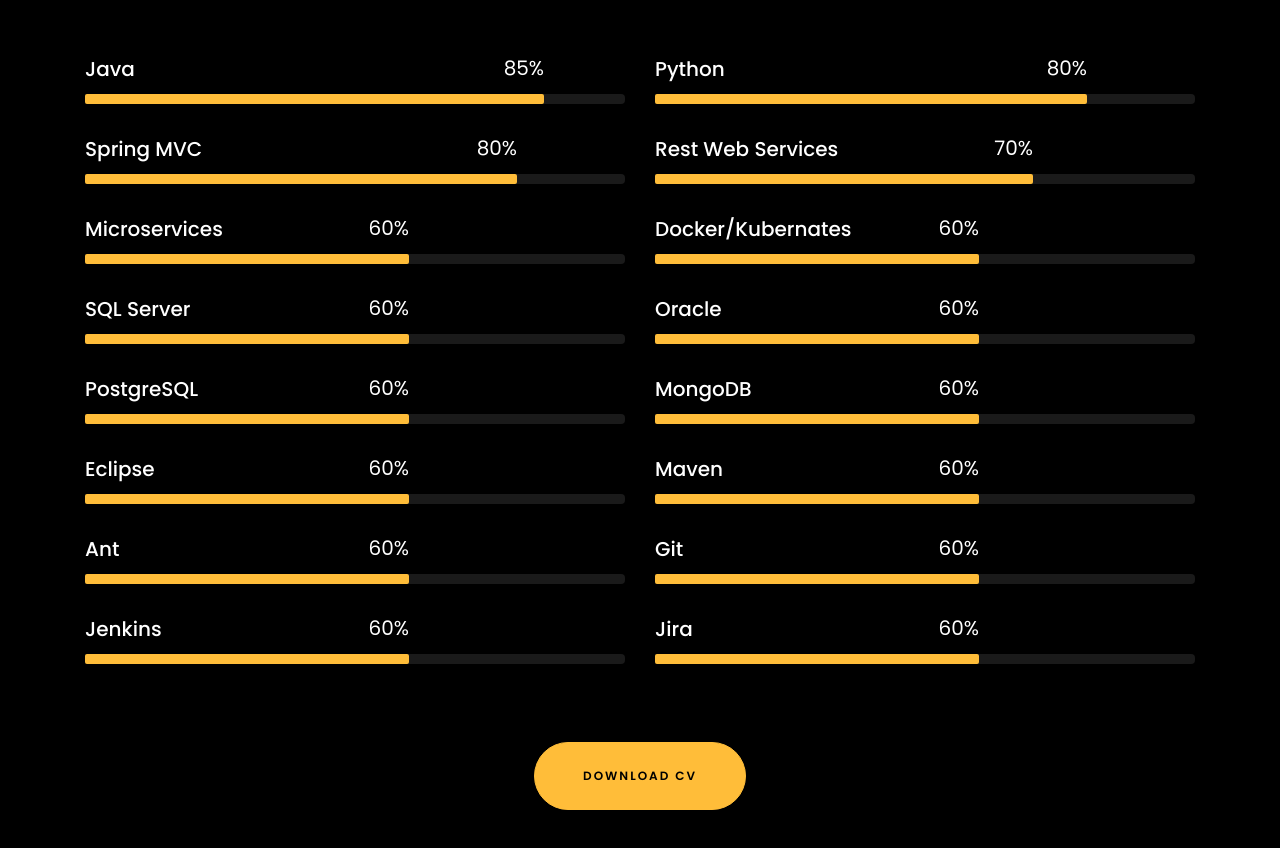
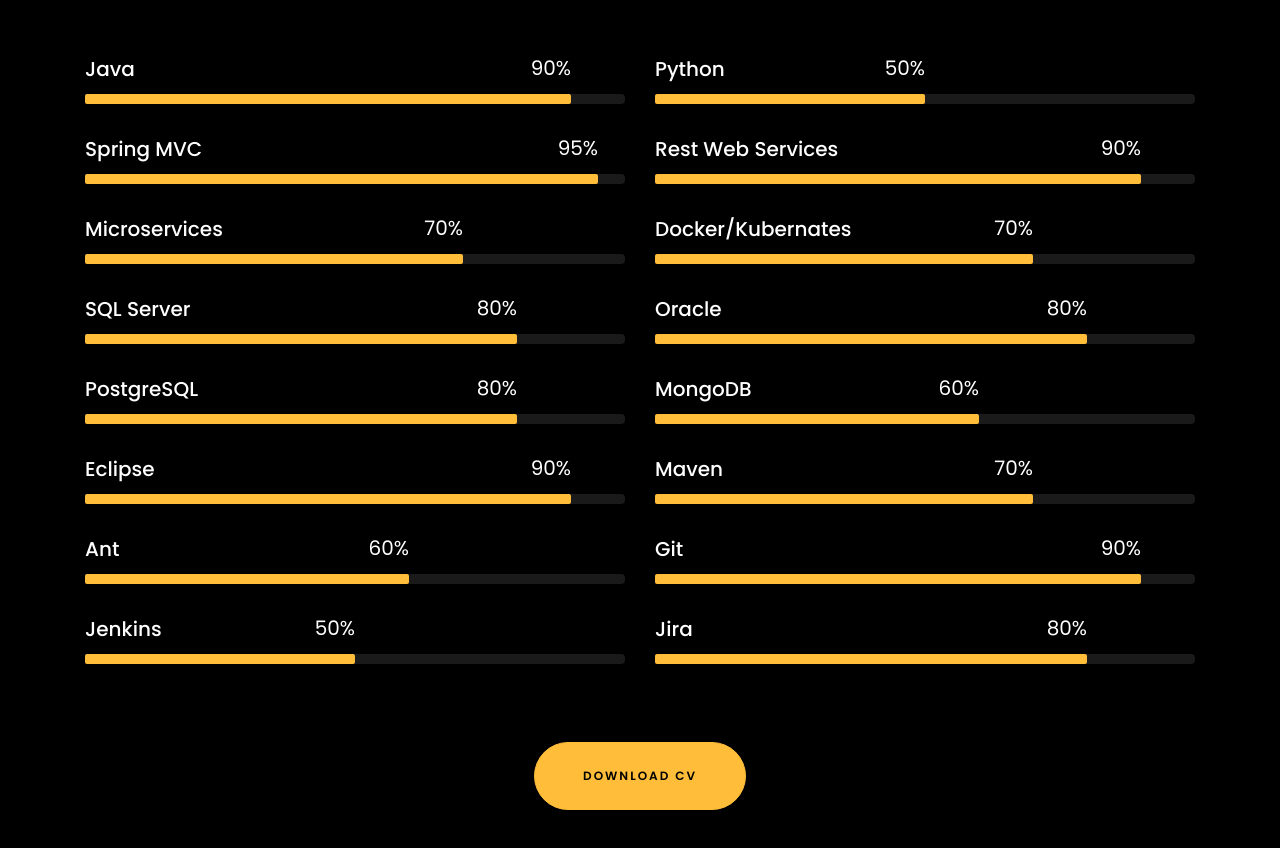
Before and after one commit to hareshshaha7/haresh-shaha-portfolio, a plain HTML site: page index.html in a window 1280 px wide. Shown: the part 4645-5493 px from the top of the page. Drawn offline with Linux system fonts and the light colour scheme; files whose address does not match are found by name.

Commit message:
Fixed technical skills section

```diff
--- a/index.html
+++ b/index.html
@@ -356,8 +356,8 @@
 								<h3>Java</h3>
 								<div class="progress">
 								 	<div class="progress-bar color-1" role="progressbar" aria-valuenow="90"
-								  	aria-valuemin="0" aria-valuemax="100" style="width:85%">
-								    <span>85%</span>
+								  	aria-valuemin="0" aria-valuemax="100" style="width:90%">
+								    <span>90%</span>
 							  	</div>
 								</div>
 							</div>
@@ -367,9 +367,9 @@
 							<div class="progress-wrap ftco-animate">
 								<h3>Python</h3>
 								<div class="progress">
-								 	<div class="progress-bar color-2" role="progressbar" aria-valuenow="85"
-								  	aria-valuemin="0" aria-valuemax="100" style="width:80%">
-								    <span>80%</span>
+								 	<div class="progress-bar color-2" role="progressbar" aria-valuenow="50"
+								  	aria-valuemin="0" aria-valuemax="100" style="width:50%">
+								    <span>50%</span>
 							  	</div>
 								</div>
 							</div>
@@ -380,8 +380,8 @@
 								<h3>Spring MVC</h3>
 								<div class="progress">
 								 	<div class="progress-bar color-3" role="progressbar" aria-valuenow="95"
-								  	aria-valuemin="0" aria-valuemax="100" style="width:80%">
-								    <span>80%</span>
+								  	aria-valuemin="0" aria-valuemax="100" style="width:95%">
+								    <span>95%</span>
 							  	</div>
 								</div>
 							</div>
@@ -392,8 +392,8 @@
 								<h3>Rest Web Services</h3>
 								<div class="progress">
 								 	<div class="progress-bar color-4" role="progressbar" aria-valuenow="90"
-								  	aria-valuemin="0" aria-valuemax="100" style="width:70%">
-								    <span>70%</span>
+								  	aria-valuemin="0" aria-valuemax="100" style="width:90%">
+								    <span>90%</span>
 							  	</div>
 								</div>
 							</div>
@@ -404,8 +404,8 @@
 								<h3>Microservices</h3>
 								<div class="progress">
 								 	<div class="progress-bar color-5" role="progressbar" aria-valuenow="70"
-								  	aria-valuemin="0" aria-valuemax="100" style="width:60%">
-								    <span>60%</span>
+								  	aria-valuemin="0" aria-valuemax="100" style="width:70%">
+								    <span>70%</span>
 							  	</div>
 								</div>
 							</div>
@@ -415,9 +415,9 @@
 							<div class="progress-wrap ftco-animate">
 								<h3>Docker/Kubernates</h3>
 								<div class="progress">
-								 	<div class="progress-bar color-6" role="progressbar" aria-valuenow="80"
-								  	aria-valuemin="0" aria-valuemax="100" style="width:60%">
-								    <span>60%</span>
+								 	<div class="progress-bar color-6" role="progressbar" aria-valuenow="70"
+								  	aria-valuemin="0" aria-valuemax="100" style="width:70%">
+								    <span>70%</span>
 							  	</div>
 								</div>
 							</div>
@@ -428,8 +428,8 @@
 								<h3>SQL Server</h3>
 								<div class="progress">
 								 	<div class="progress-bar color-6" role="progressbar" aria-valuenow="80"
-								  	aria-valuemin="0" aria-valuemax="100" style="width:60%">
-								    <span>60%</span>
+								  	aria-valuemin="0" aria-valuemax="100" style="width:80%">
+								    <span>80%</span>
 							  	</div>
 								</div>
 							</div>
@@ -440,8 +440,8 @@
 								<h3>Oracle</h3>
 								<div class="progress">
 								 	<div class="progress-bar color-6" role="progressbar" aria-valuenow="80"
-								  	aria-valuemin="0" aria-valuemax="100" style="width:60%">
-								    <span>60%</span>
+								  	aria-valuemin="0" aria-valuemax="100" style="width:80%">
+								    <span>80%</span>
 							  	</div>
 								</div>
 							</div>
@@ -452,8 +452,8 @@
 								<h3>PostgreSQL</h3>
 								<div class="progress">
 								 	<div class="progress-bar color-6" role="progressbar" aria-valuenow="80"
-								  	aria-valuemin="0" aria-valuemax="100" style="width:60%">
-								    <span>60%</span>
+								  	aria-valuemin="0" aria-valuemax="100" style="width:80%">
+								    <span>80%</span>
 							  	</div>
 								</div>
 							</div>
@@ -463,7 +463,7 @@
 							<div class="progress-wrap ftco-animate">
 								<h3>MongoDB</h3>
 								<div class="progress">
-								 	<div class="progress-bar color-6" role="progressbar" aria-valuenow="80"
+								 	<div class="progress-bar color-6" role="progressbar" aria-valuenow="60"
 								  	aria-valuemin="0" aria-valuemax="100" style="width:60%">
 								    <span>60%</span>
 							  	</div>
@@ -475,9 +475,9 @@
 							<div class="progress-wrap ftco-animate">
 								<h3>Eclipse</h3>
 								<div class="progress">
-								 	<div class="progress-bar color-6" role="progressbar" aria-valuenow="80"
-								  	aria-valuemin="0" aria-valuemax="100" style="width:60%">
-								    <span>60%</span>
+								 	<div class="progress-bar color-6" role="progressbar" aria-valuenow="90"
+								  	aria-valuemin="0" aria-valuemax="100" style="width:90%">
+								    <span>90%</span>
 							  	</div>
 								</div>
 							</div>
@@ -487,9 +487,9 @@
 							<div class="progress-wrap ftco-animate">
 								<h3>Maven</h3>
 								<div class="progress">
-								 	<div class="progress-bar color-6" role="progressbar" aria-valuenow="80"
-								  	aria-valuemin="0" aria-valuemax="100" style="width:60%">
-								    <span>60%</span>
+								 	<div class="progress-bar color-6" role="progressbar" aria-valuenow="70"
+								  	aria-valuemin="0" aria-valuemax="100" style="width:70%">
+								    <span>70%</span>
 							  	</div>
 								</div>
 							</div>
@@ -499,7 +499,7 @@
 							<div class="progress-wrap ftco-animate">
 								<h3>Ant</h3>
 								<div class="progress">
-								 	<div class="progress-bar color-6" role="progressbar" aria-valuenow="80"
+								 	<div class="progress-bar color-6" role="progressbar" aria-valuenow="60"
 								  	aria-valuemin="0" aria-valuemax="100" style="width:60%">
 								    <span>60%</span>
 							  	</div>
@@ -511,9 +511,9 @@
 							<div class="progress-wrap ftco-animate">
 								<h3>Git</h3>
 								<div class="progress">
-								 	<div class="progress-bar color-6" role="progressbar" aria-valuenow="80"
-								  	aria-valuemin="0" aria-valuemax="100" style="width:60%">
-								    <span>60%</span>
+								 	<div class="progress-bar color-6" role="progressbar" aria-valuenow="90"
+								  	aria-valuemin="0" aria-valuemax="100" style="width:90%">
+								    <span>90%</span>
 							  	</div>
 								</div>
 							</div>
@@ -523,9 +523,9 @@
 							<div class="progress-wrap ftco-animate">
 								<h3>Jenkins</h3>
 								<div class="progress">
-								 	<div class="progress-bar color-6" role="progressbar" aria-valuenow="80"
-								  	aria-valuemin="0" aria-valuemax="100" style="width:60%">
-								    <span>60%</span>
+								 	<div class="progress-bar color-6" role="progressbar" aria-valuenow="50"
+								  	aria-valuemin="0" aria-valuemax="100" style="width:50%">
+								    <span>50%</span>
 							  	</div>
 								</div>
 							</div>
@@ -536,8 +536,8 @@
 								<h3>Jira</h3>
 								<div class="progress">
 								 	<div class="progress-bar color-6" role="progressbar" aria-valuenow="80"
-								  	aria-valuemin="0" aria-valuemax="100" style="width:60%">
-								    <span>60%</span>
+								  	aria-valuemin="0" aria-valuemax="100" style="width:80%">
+								    <span>80%</span>
 							  	</div>
 								</div>
 							</div>
```
